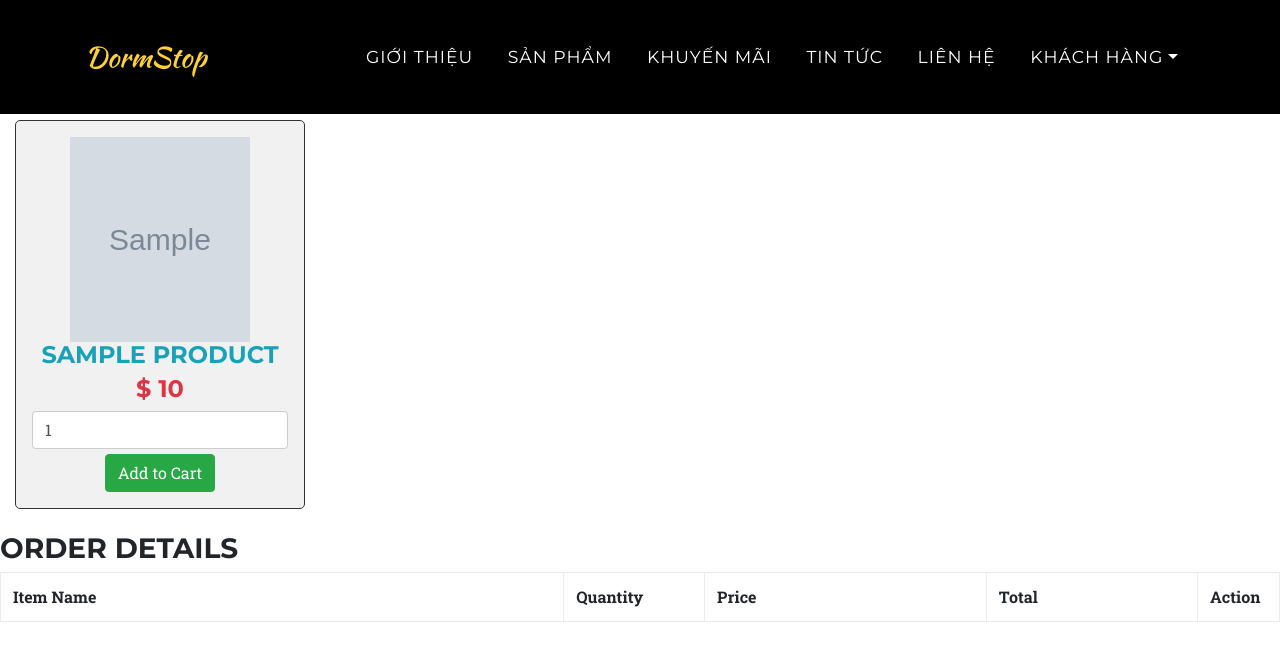
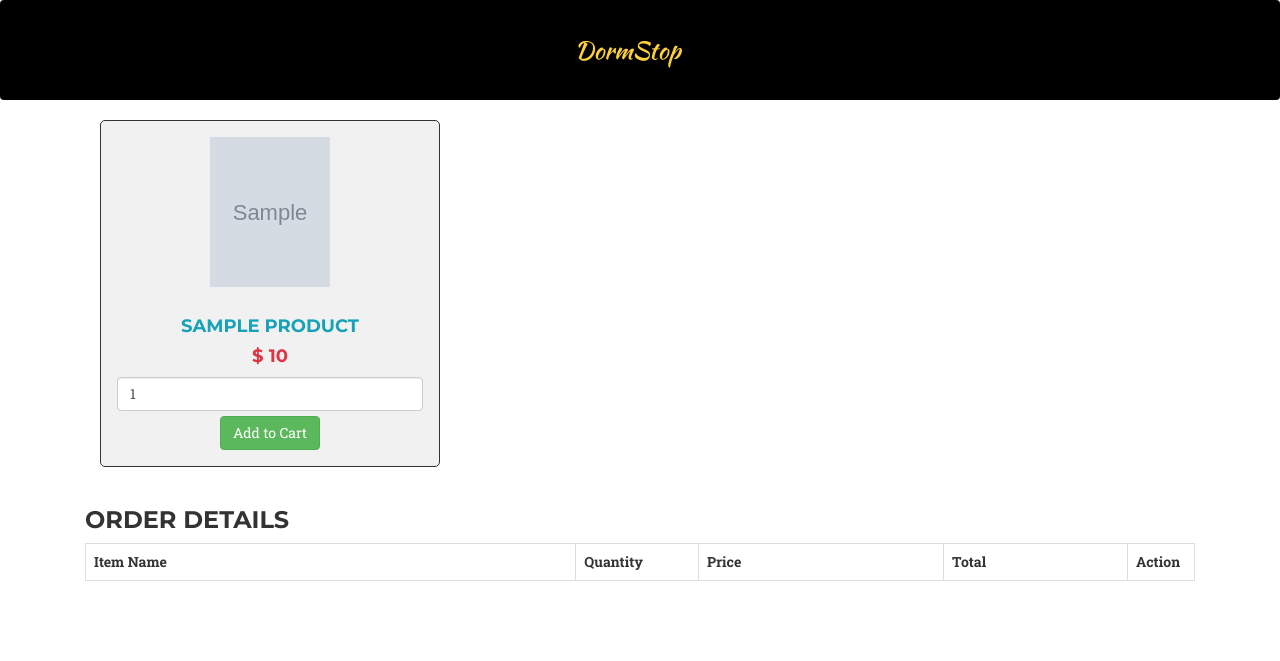
Before and after one commit to DormTeam/DormStop, a PHP site: page /cart.php in a window 1280 px wide. Shown: the top 661 px of the page. Run offline with PHP 8.4, Linux system fonts and the light colour scheme; tables that the repository leaves empty or names only in its code hold one stand-in row (values such as "Sample post"); grey boxes marked "Sample" are stand-in pictures; lists and menus that the app fills with data are empty; some web fonts are replaced.

Commit message:
Modified: cart gridview

```diff
--- a/cart.php
+++ b/cart.php
@@ -78,7 +78,8 @@
     <link href="https://fonts.googleapis.com/css?family=Ubuntu" rel="stylesheet">
     <link href="https://fonts.googleapis.com/css?family=Mukta" rel="stylesheet">
 
-
+    <link rel="stylesheet" href="https://maxcdn.bootstrapcdn.com/bootstrap/3.3.6/css/bootstrap.min.css" />
+    <script src="https://maxcdn.bootstrapcdn.com/bootstrap/3.3.6/js/bootstrap.min.js"></script>
     <!-- Custom styles for this template -->
     <link href="css/agency.min.css" rel="stylesheet">
     <link rel="stylesheet" href="css/font.css">
@@ -97,41 +98,10 @@
     <nav class="navbar navbar-expand-lg navbar-dark fixed-top" style="background-color: black;" id="mainNav">
         <div class="container">
             <a class="navbar-brand js-scroll-trigger" href="index.html">DormStop</a>
-            <button class="navbar-toggler navbar-toggler-right" type="button" data-toggle="collapse" data-target="#navbarResponsive" aria-controls="navbarResponsive" aria-expanded="false" aria-label="Toggle navigation">
-                Menu
-                <i class="fa fa-bars"></i>
-            </button>
-            <div class="collapse navbar-collapse menu-font" id="navbarResponsive">
-                <ul class="navbar-nav ml-auto">
-                    <li class="nav-item">
-                        <a class="nav-link js-scroll-trigger" href="index.html">Giới thiệu</a>
-                    </li>
-                    <li class="nav-item">
-                        <a class="nav-link js-scroll-trigger" href="index.html">Sản phẩm</a>
-                    </li>
-                    <li class="nav-item">
-                        <a class="nav-link js-scroll-trigger" href="index.html">Khuyến mãi</a>
-                    </li>
-                    <li class="nav-item">
-                        <a class="nav-link js-scroll-trigger" href="index.html">Tin tức</a>
-                    </li>
-                    <li class="nav-item">
-                        <a class="nav-link js-scroll-trigger" href="index.html">Liên hệ</a>
-                    </li>
-
-                    <li class="nav-item dropdown">
-                        <a class="nav-link js-scroll-trigger dropdown-toggle" data-toggle="dropdown" href="#">Khách hàng</a>
-                        <ul class="dropdown-menu dropdown-content">
-                            <li><a href="#">Đăng nhập</a></li>
-                            <li><a href="#">Đăng kí</a></li>
-                        </ul>
-                    </li>
-                </ul>
-            </div>
         </div>
     </nav>
 
-    <div style="margin-top: 120px">
+    <div class="container">
 
 	<?php
         $query = "SELECT * FROM product ORDER BY id ASC";
@@ -140,10 +110,10 @@
          while($row = mysqli_fetch_array($result))
          {
     ?>
-    <div class="col-md-3">
+    <div class="col-md-4">
          <form method="post" action="cart.php?action=add&id=<?php echo $row["id"]; ?>">
               <div style="border:1px solid #333; background-color:#f1f1f1; border-radius:5px; padding:16px;" align="center">
-                   <img src="<?php echo $row["imgurl"]; ?>" class="img-responsive" style = "width: 180px; height: 205px" /><br />
+                   <img src="<?php echo $row["imgurl"]; ?>" class="img-responsive" style = "width: 120px; height: 150px" /><br />
                    <h4 class="text-info"><?php echo $row["name"]; ?></h4>
                    <h4 class="text-danger">$ <?php echo $row["price"]; ?></h4>
                    <input type="text" name="quantity" class="form-control" value="1" />
```
